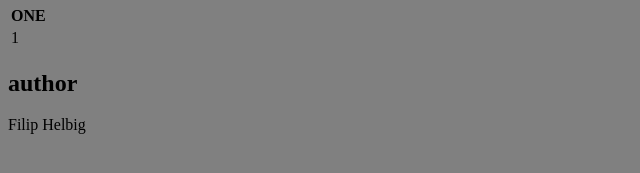
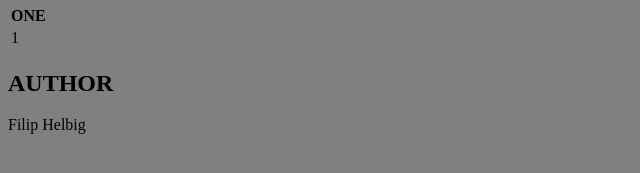
Before and after one commit to Helbis/ipm_project, a plain HTML site: page index.html in a window 1280 px wide. Shown: the part 211-384 px from the top of the page, 0-640 px from the left. Drawn offline with Linux system fonts and the light colour scheme.

Commit message:
test commit

```diff
--- a/index.html
+++ b/index.html
@@ -46,7 +46,7 @@
   </main>
 
   <footer>
-    <h2 class="author">author</h2>
+    <h2 class="author">AUTHOR</h2>
     <p>Filip Helbig</p>
   </footer>
 </body>
```
